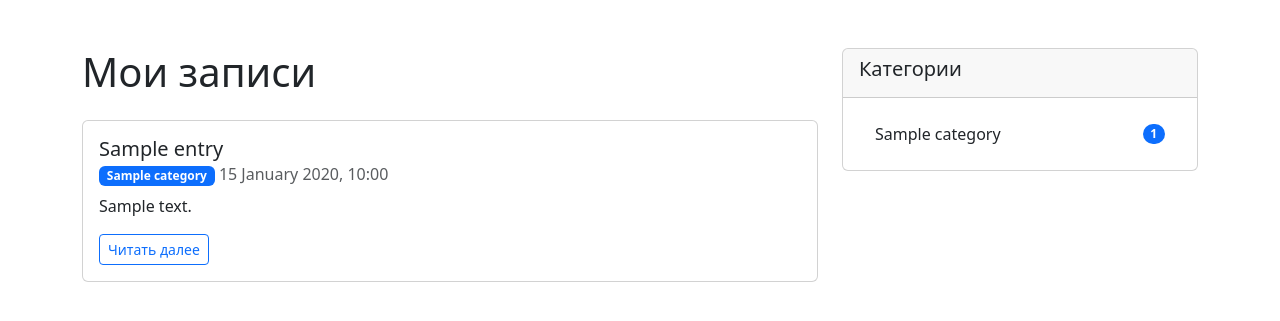
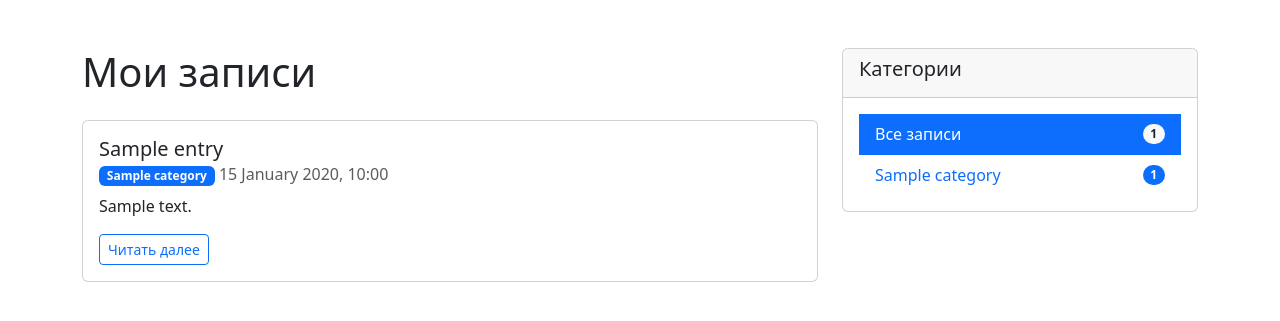
Before and after one commit to Viking-san/learning-journal, a Django app: template journal/templates/journal/entry_list.html in a window 1280 px wide. Shown: the part 56-377 px from the top of the page. Run offline with Django 3.2, Linux system fonts and the light colour scheme; the template is opened without the code that fills it: most values are stand-ins (such as "Sample title", 1, 10 or a date in 2020).

Commit message:
Add category filtering view

```diff
--- a/journal/templates/journal/entry_list.html
+++ b/journal/templates/journal/entry_list.html
@@ -33,10 +33,25 @@
             <div class="card-body">
                 {% if categories %}
                     <ul class="list-group list-group-flush">
+                        <!-- Кнопка "Все записи" -->
+                        <li class="list-group-item d-flex justify-content-between align-items-center {% if not current_category %}active{% endif %}">
+                            <a href="{% url 'journal:entry_list' %}" class="text-decoration-none {% if not current_category %}text-white{% endif %}">
+                                Все записи
+                            </a>
+                            <span class="badge {% if not current_category %}bg-light text-dark{% else %}bg-primary{% endif %} rounded-pill">
+                                {{ total_entries }}
+                            </span>
+                        </li>
+
+                        <!-- Список категорий -->
                         {% for category in categories %}
-                        <li class="list-group-item d-flex justify-content-between align-items-center">
-                            {{ category.name }}
-                            <span class="badge bg-primary rounded-pill">{{ category.entries.count }}</span>
+                        <li class="list-group-item d-flex justify-content-between align-items-center {% if current_category.id == category.id %}active{% endif %}">
+                            <a href="{% url 'journal:category_entries' category.slug %}" class="text-decoration-none {% if current_category.id == category.id %}text-white{% endif %}">
+                                {{ category.name }}
+                            </a>
+                            <span class="badge {% if current_category.id == category.id %}bg-light text-dark{% else %}bg-primary{% endif %} rounded-pill">
+                                {{ category.entries.count }}
+                            </span>
                         </li>
                         {% endfor %}
                     </ul>
--- a/journal/urls.py
+++ b/journal/urls.py
@@ -10,4 +10,5 @@ urlpatterns = [
     path('entry/create/', views.EntryCreateView.as_view(), name='entry_create'),
     path('entry/<int:pk>/edit/', views.EntryUpdateView.as_view(), name='entry_update'),
     path('entry/<int:pk>/delete/', views.EntryDeleteView.as_view(), name='entry_delete'),
+    path('category/<slug:slug>/', views.CategoryEntriesView.as_view(), name='category_entries'),
     ]
```
Also changed, not shown: journal/views.py (+19 -0 lines).
